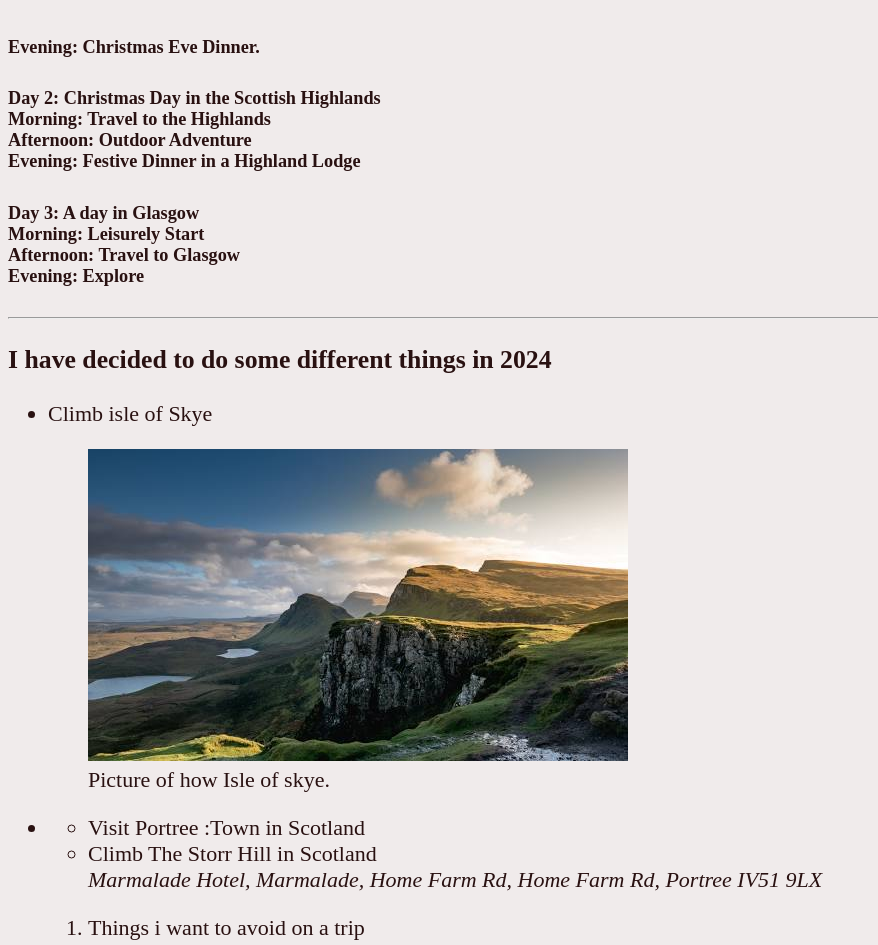
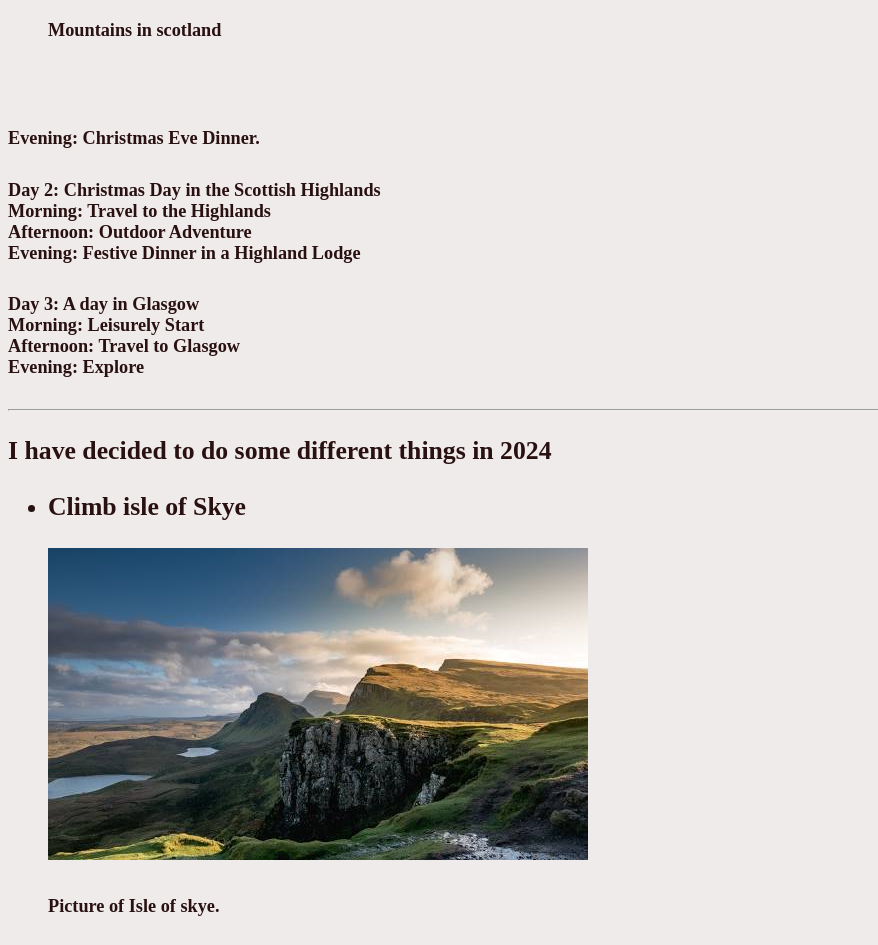
Before and after one commit to poojapdarade/Lesson-1, a plain HTML site: page home.html in a window 1280 px wide. Shown: the part 1120-2065 px from the top of the page, without its empty margins (0-878 px from the left). Drawn offline with Linux system fonts and the light colour scheme.

Commit message:
Added different attreibutes to image element and finished with the chapter

```diff
--- a/home.html
+++ b/home.html
@@ -33,15 +33,16 @@
     <h5>Day 1: Christmas Eve in Edinburgh
 
         <br>Morning: Explore Old Town
+    </h5>
     <figure>
-            <img src="scotland.png" alt="Places to visit in Scotland" title="Image of mountain in scotland"
-                loading="lazy">
+        <img src="scotland.png" alt="Places to visit in Scotland" title="Image of mountain in scotland" loading="lazy">
         <figcaption>
-                Mountains in scotland
+            <h5>Mountains in scotland</h5>
         </figcaption>
     </figure>
-        <br>Evening: Christmas Eve Dinner.
-    </h5>
+    <br>
+    <h5>Evening: Christmas Eve Dinner.</h5>
+
     <h5>Day 2: Christmas Day in the Scottish Highlands
 
         <br>Morning: Travel to the Highlands
@@ -55,19 +56,15 @@
     </h5>
     <hr>
     <h3>I have decided to do some different things in 2024 </h3>
-
-    <!-- <h4>Climb Isle of Skye</h4>
-
-    <ol>-->
     <ul>
-        <li>Climb isle of Skye</li>
+        <li><h3>Climb isle of Skye</h3></li>
+    </ul>
     <figure>
         <img src="Isleofskye.png" alt=" Visit to Isle of Skye" title="Isle of skye image" loading="lazy">
         <figcaption>
-                Picture of how Isle of skye.
+            <h5>Picture of Isle of skye.</h5>
         </figcaption>
     </figure>
-        <li>
     <ul>
         <li>Visit Portree :Town in Scotland</li>
         <li> Climb The Storr Hill in Scotland <address>Marmalade Hotel, Marmalade, Home Farm Rd, Home Farm Rd,
@@ -76,8 +73,6 @@
 
         <!-- TODO: Add more places to the list-->
     </ul>
-
-        </li>
     <ol>
         <li>
             <p>Things i want to avoid on a trip</p>
```
Lines whose indentation alone changed are shown as unchanged.
